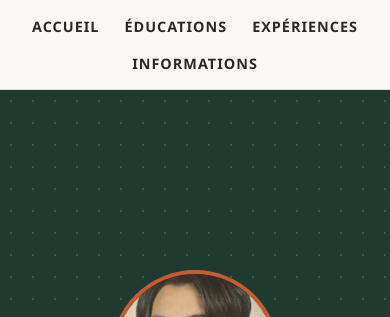
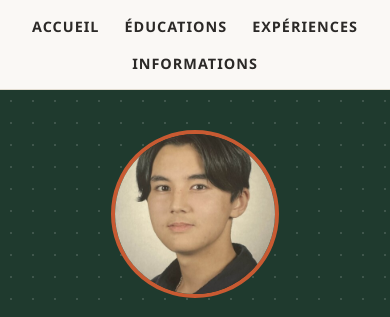
Before and after one commit to RomainChheam/portfolio, a plain HTML site: page main.html in a window 390 px wide. Shown: the top 317 px of the page. Drawn offline with Linux system fonts and the light colour scheme.

Commit message:
Amélioration du visuel sur plus petits écrans

```diff
--- a/style.css
+++ b/style.css
@@ -398,6 +398,10 @@ footer .liens a:hover {
         order: 2;
     }
 
+    #accueil {
+        min-height: 50vh;
+    }
+
     .gauche,
     .droite {
         width: 100%;
@@ -421,6 +425,10 @@ footer .liens a:hover {
         gap: 10px;
     }
 
+    #accueil {
+        min-height: 40vh;
+    }
+
     #educations .droite,
     #informations .droite {
         flex-wrap: wrap;
```
